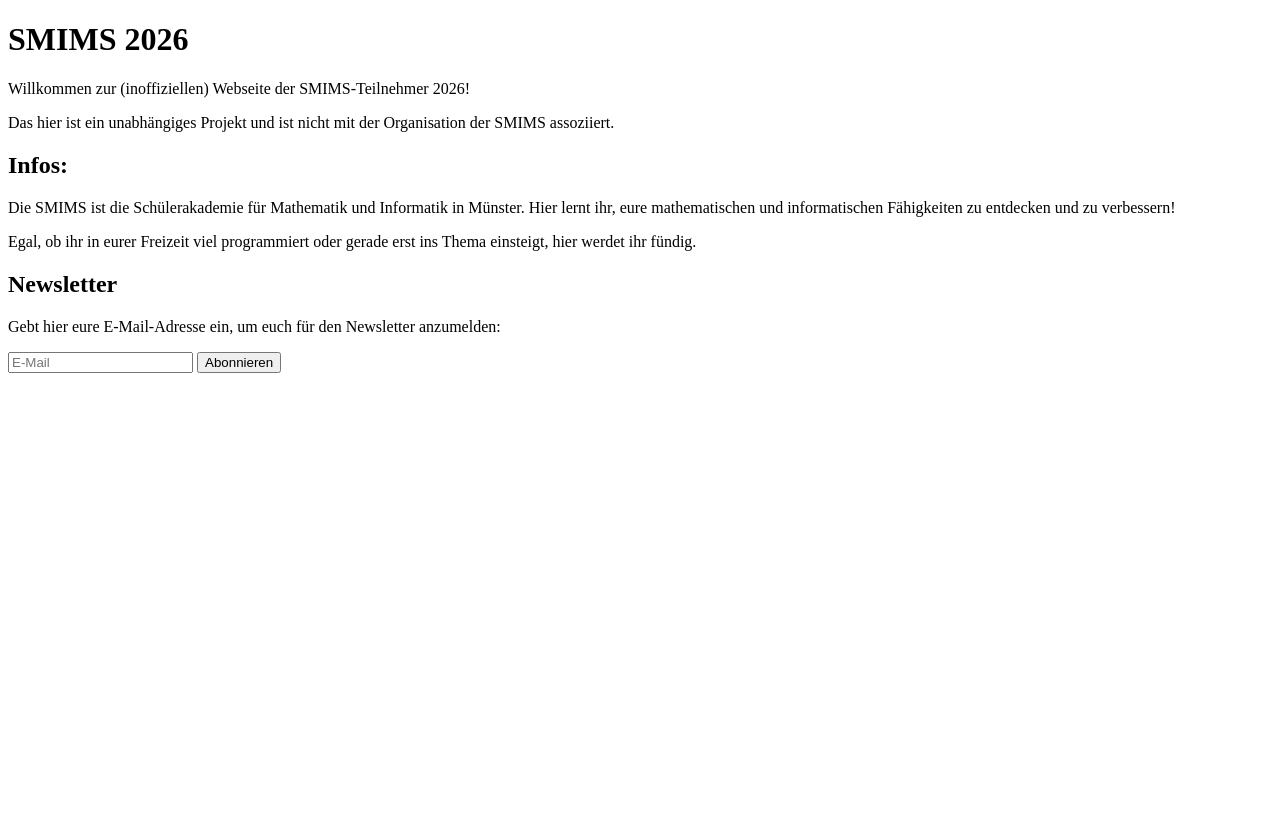
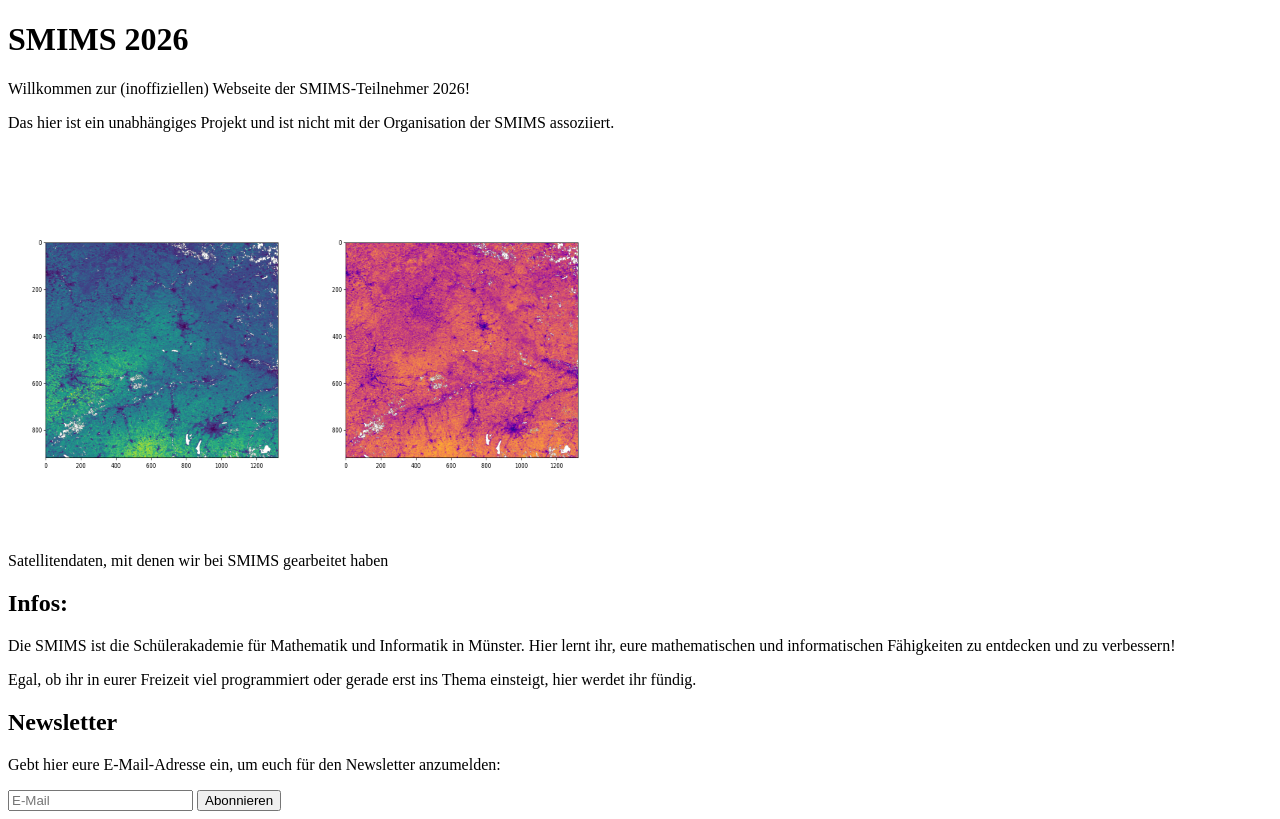
Before and after one commit to Trashmas/smims26-web, a Flask app: page / in a window 1280 px wide. Before the commit the page ends 373 px from the top, so only its background shows below. Run offline with Flask 3, Linux system fonts and the light colour scheme.

Commit message:
neues Bild

```diff
--- a/templates/index.html
+++ b/templates/index.html
@@ -9,6 +9,12 @@
 	<h1>SMIMS 2026</h1>
 	<p>Willkommen zur (inoffiziellen) Webseite der SMIMS-Teilnehmer 2026!</p>
 	<p>Das hier ist ein unabhängiges Projekt und ist nicht mit der Organisation der SMIMS assoziiert.</p>
+
+	<p>
+		<img src="/static/copernicus.png" alt="Bilder von Satellitendaten" width="600" height="400">
+		<br>
+		Satellitendaten, mit denen wir bei SMIMS gearbeitet haben
+	</p>
 
 	<h2>Infos:</h2>
 	<p>
```
Also changed, not shown: static/copernicus.png (added).
